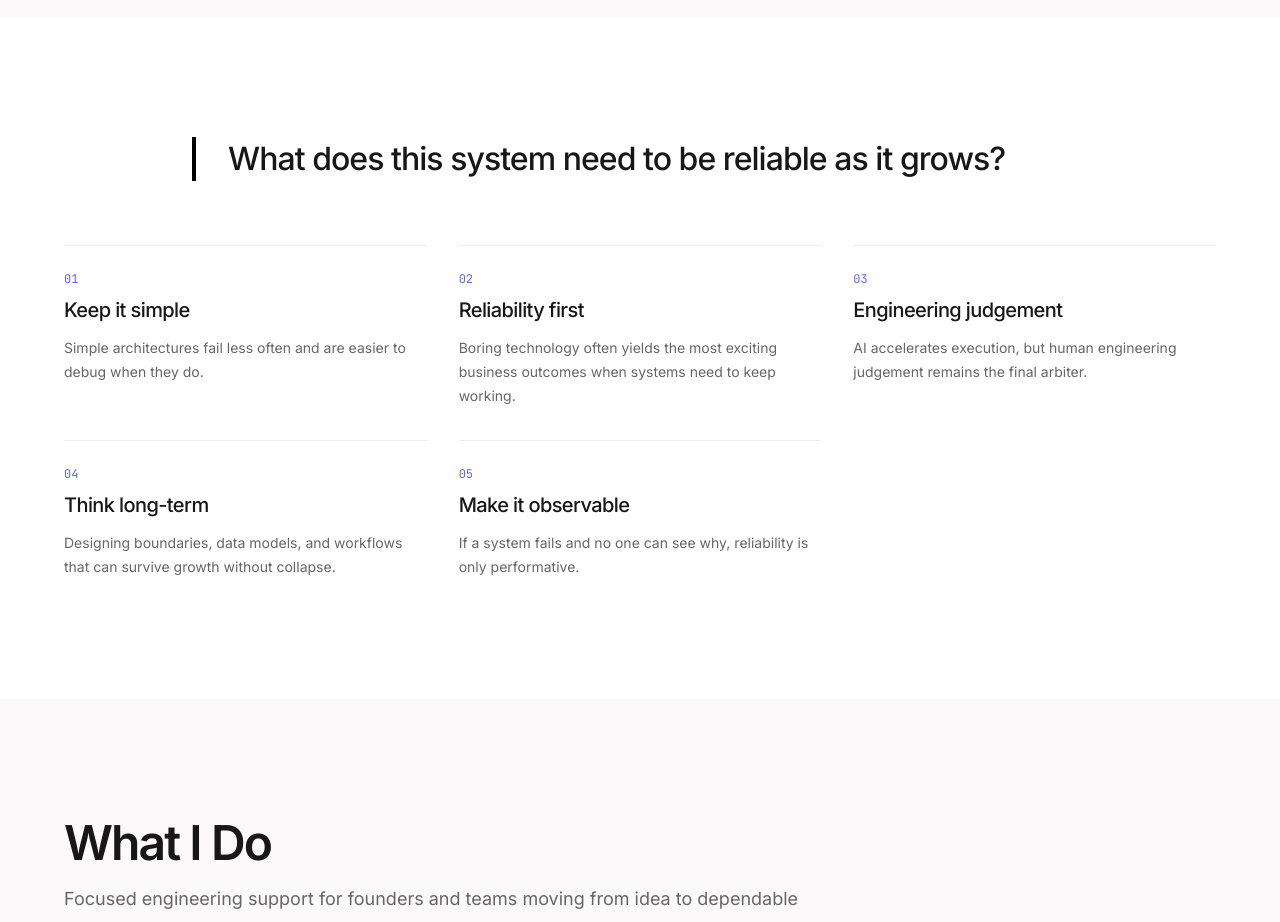
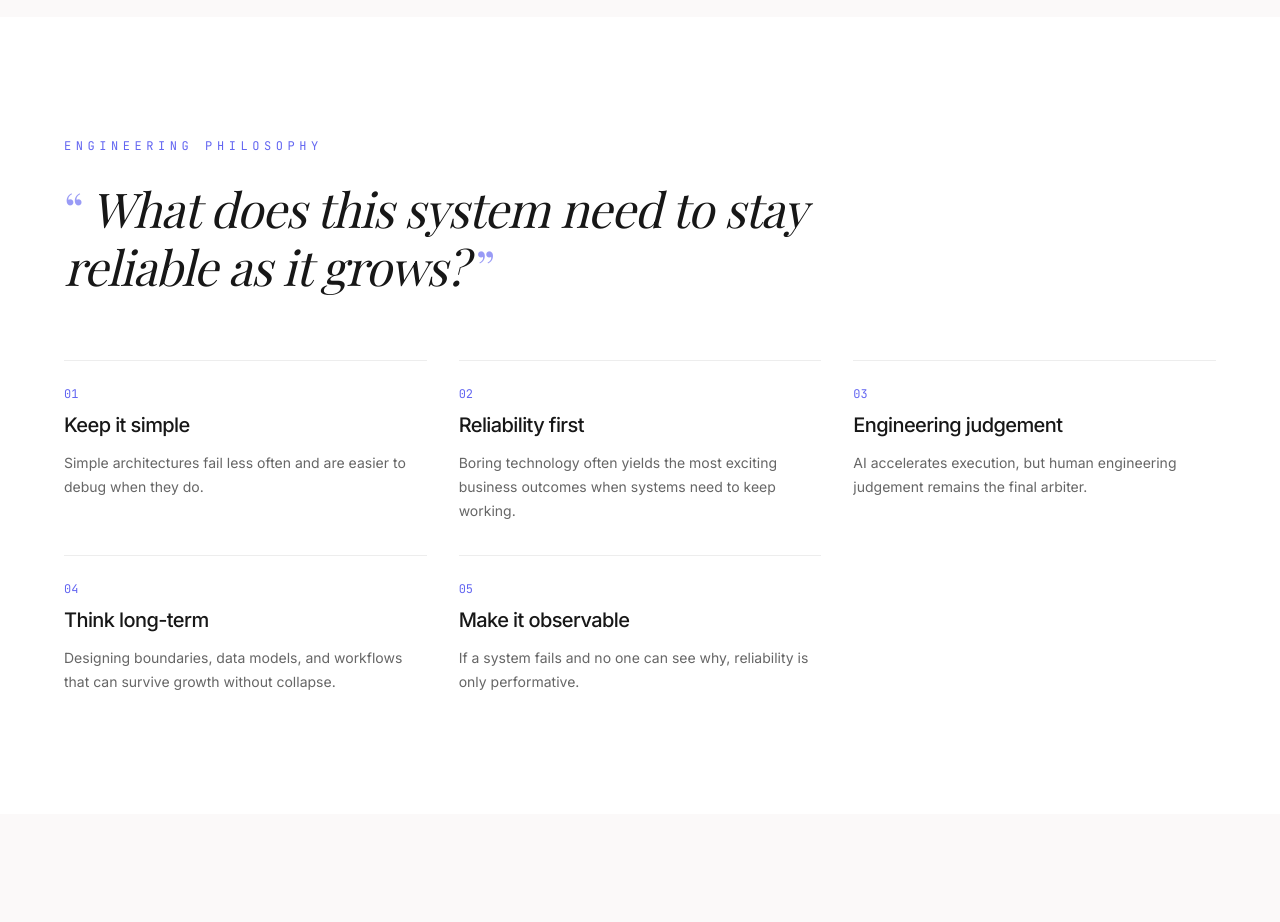
Before and after one commit to Freeman-md/freemancodz-v4, a Next.js app: page / in a window 1280 px wide. Shown: the part 2160-3082 px from the top of the page. Built offline with nearby package versions, Linux system fonts and the light colour scheme; no server answers.

Commit message:
refactor: enhance layout with Playfair Display font and update QuoteBlock styling for improved presentation

```diff
--- a/src/app/layout.tsx
+++ b/src/app/layout.tsx
@@ -1,10 +1,15 @@
 import type { Metadata } from "next";
-import { Inter, JetBrains_Mono } from "next/font/google";
+import { Inter, JetBrains_Mono, Playfair_Display } from "next/font/google";
 import "./globals.css";
 import { Layout } from "@/components/Layout";
 
 const inter = Inter({ subsets: ["latin"], variable: "--font-inter" });
 const jetbrains = JetBrains_Mono({ subsets: ["latin"], variable: "--font-jetbrains" });
+const playfairDisplay = Playfair_Display({
+  subsets: ["latin"],
+  variable: "--font-display",
+  weight: ["400", "600", "700"],
+});
 
 export const metadata: Metadata = { title: "Freeman Madudili — Software Engineer", description: "Software Engineer helping founders and teams translate ideas into reliable and scalable systems." };
-export default function RootLayout({ children }: { children: React.ReactNode }) { return <html lang="en" className={`${inter.variable} ${jetbrains.variable}`}><body className="font-sans antialiased"><Layout>{children}</Layout></body></html>; }
+export default function RootLayout({ children }: { children: React.ReactNode }) { return <html lang="en" className={`${inter.variable} ${jetbrains.variable} ${playfairDisplay.variable}`}><body className="font-sans antialiased"><Layout>{children}</Layout></body></html>; }
--- a/src/app/page.tsx
+++ b/src/app/page.tsx
@@ -95,6 +95,9 @@ export default function Home() {
 
       <section className="bg-white py-20 md:py-[120px]">
         <Container>
+          <p className="mb-6 font-mono text-[12px] uppercase tracking-[0.38em] text-accent">
+            Engineering philosophy
+          </p>
           <QuoteBlock>{profile.philosophyQuestion}</QuoteBlock>
           <div className="mt-16 grid gap-8 md:grid-cols-2 lg:grid-cols-3">
             {profile.principles.map((principle, index) => (
--- a/src/components/QuoteBlock.tsx
+++ b/src/components/QuoteBlock.tsx
@@ -2,8 +2,10 @@ import type { ReactNode } from "react";
 
 export function QuoteBlock({ children }: { children: ReactNode }) {
   return (
-    <blockquote className="mx-auto max-w-4xl border-l-4 border-black pl-8 text-left text-3xl font-medium leading-[1.4] tracking-[-0.03em] text-ink md:text-[32px]">
-      {children}
+    <blockquote className="max-w-4xl text-left font-display text-[2.1rem] leading-[1.22] tracking-[-0.02em] text-ink md:text-[3rem]">
+      <span className="text-accent/65">&ldquo;</span>
+      <span className="px-2 italic">{children}</span>
+      <span className="text-accent/65">&rdquo;</span>
     </blockquote>
   );
 }
--- a/src/data/profile.ts
+++ b/src/data/profile.ts
@@ -5,7 +5,8 @@ export const profile = {
     "I build software that is simple to understand, reliable to operate, and designed to grow. My current work focuses on AI-assisted software engineering, automation, and building systems that remain dependable as they become more complex.",
   heroNote:
     "Building practical AI systems that make engineering workflows faster, clearer, and more reliable.",
-  philosophyQuestion: "What does this system need to be reliable as it grows?",
+  philosophyQuestion:
+    "What does this system need to stay reliable as it grows?",
   principles: [
     {
       title: "Keep it simple",
--- a/tailwind.config.ts
+++ b/tailwind.config.ts
@@ -1,3 +1,3 @@
 import type { Config } from "tailwindcss";
-const config: Config = { content: ["./src/**/*.{ts,tsx}"], theme: { extend: { fontFamily: { sans: ["var(--font-inter)", "Inter", "sans-serif"], mono: ["var(--font-jetbrains)", "JetBrains Mono", "monospace"] }, colors: { ink: "#171717", muted: "#666666", line: "#EDEDED", surface: "#FAFAFA", accent: "#6366F1" }, boxShadow: { soft: "0 10px 30px -10px rgba(0,0,0,0.04)" } } }, plugins: [] };
+const config: Config = { content: ["./src/**/*.{ts,tsx}"], theme: { extend: { fontFamily: { sans: ["var(--font-inter)", "Inter", "sans-serif"], mono: ["var(--font-jetbrains)", "JetBrains Mono", "monospace"], display: ["var(--font-display)", "Playfair Display", "serif"] }, colors: { ink: "#171717", muted: "#666666", line: "#EDEDED", surface: "#FAFAFA", accent: "#6366F1" }, boxShadow: { soft: "0 10px 30px -10px rgba(0,0,0,0.04)" } } }, plugins: [] };
 export default config;
```
